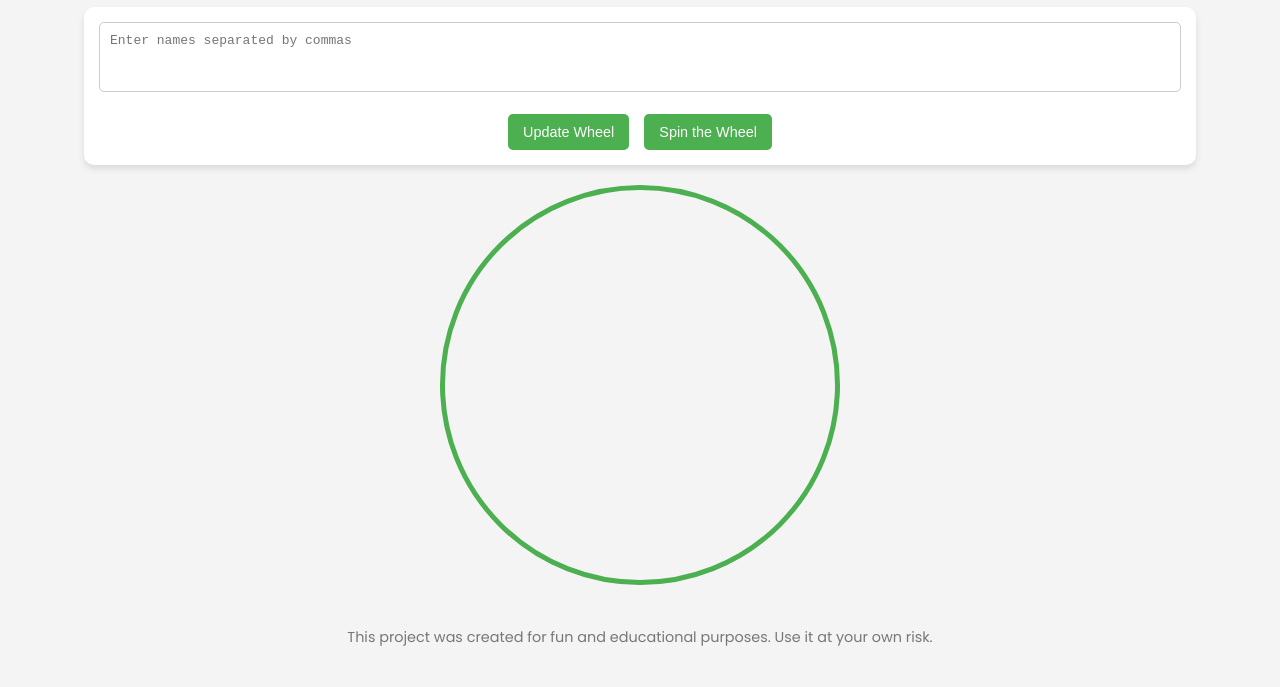
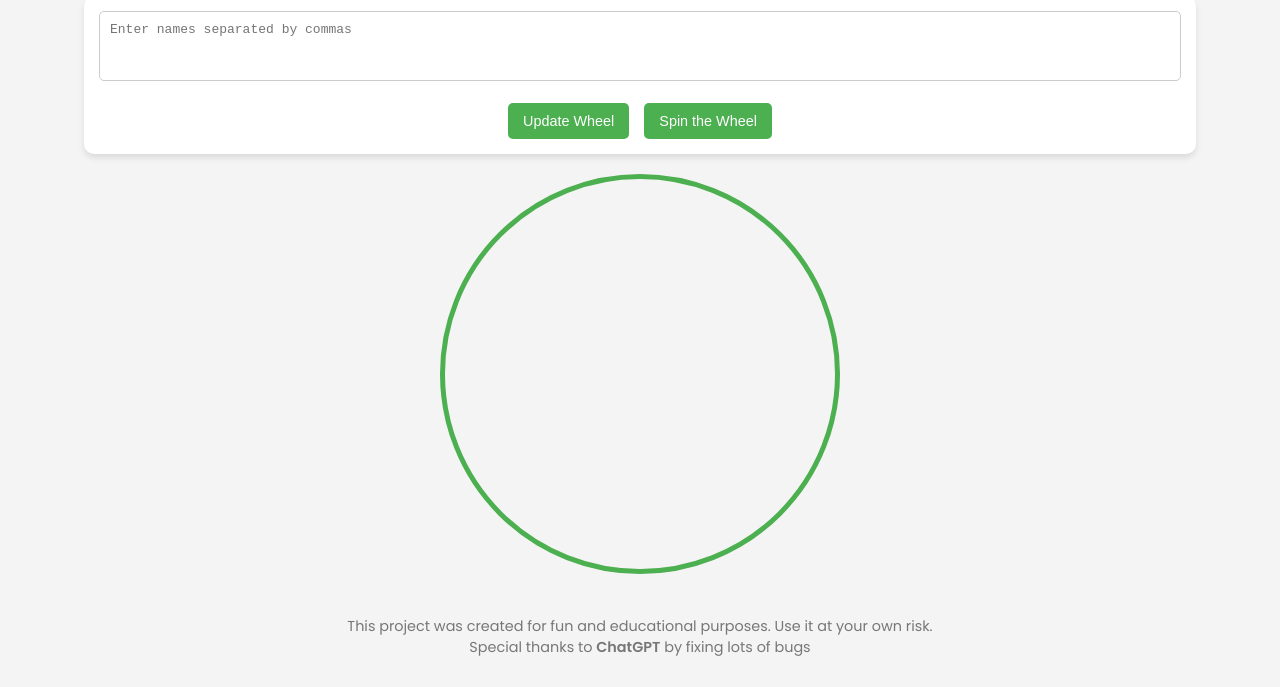
Before and after one commit to justmatthew-xz2/wheel-of-names, a plain HTML site: page index.html in a window 1280 px wide. Shown: the part 113-800 px from the top of the page. Drawn offline with Linux system fonts and the light colour scheme.

Commit message:
Update index.html

```diff
--- a/index.html
+++ b/index.html
@@ -30,6 +30,7 @@
 
     <footer>
       <p>This project was created for fun and educational purposes. Use it at your own risk.</p>
+      <p>Special thanks to <strong>ChatGPT</strong> by fixing lots of bugs</p>
     </footer>
   </div>
 
```
